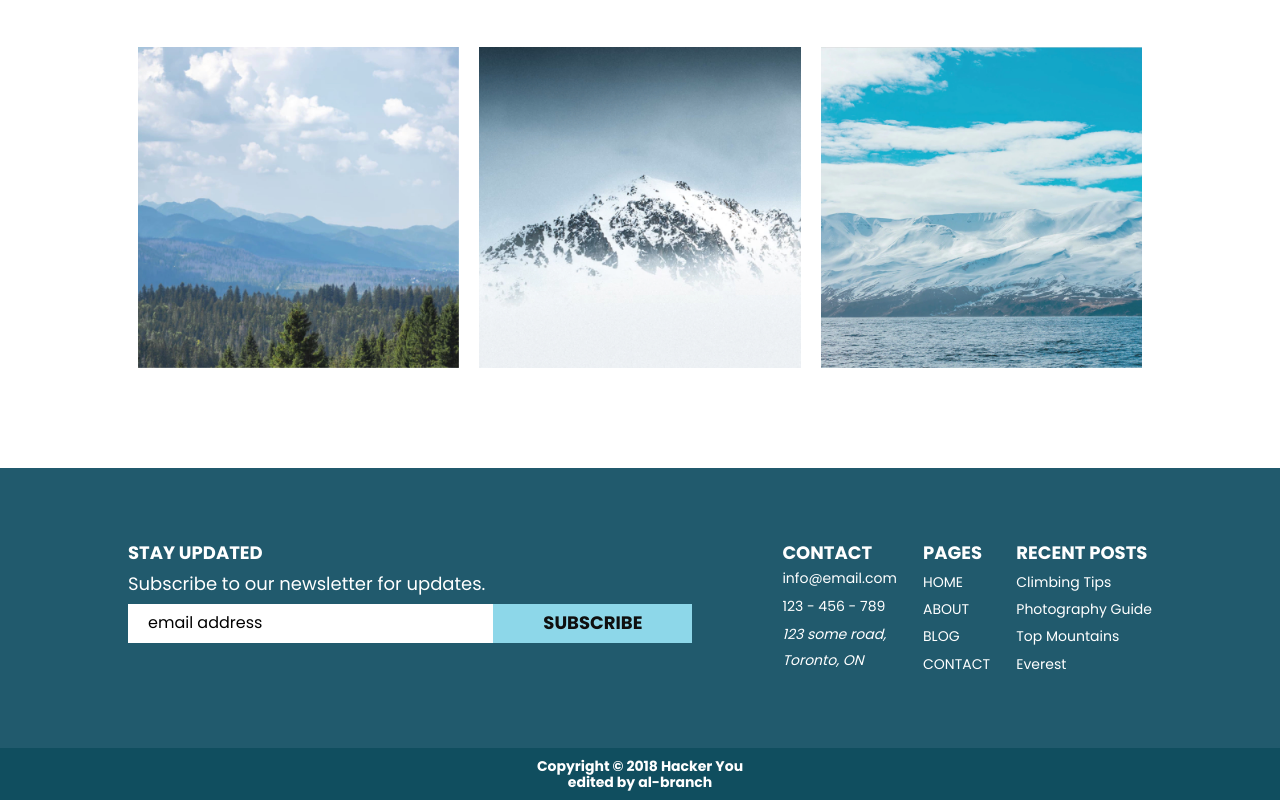
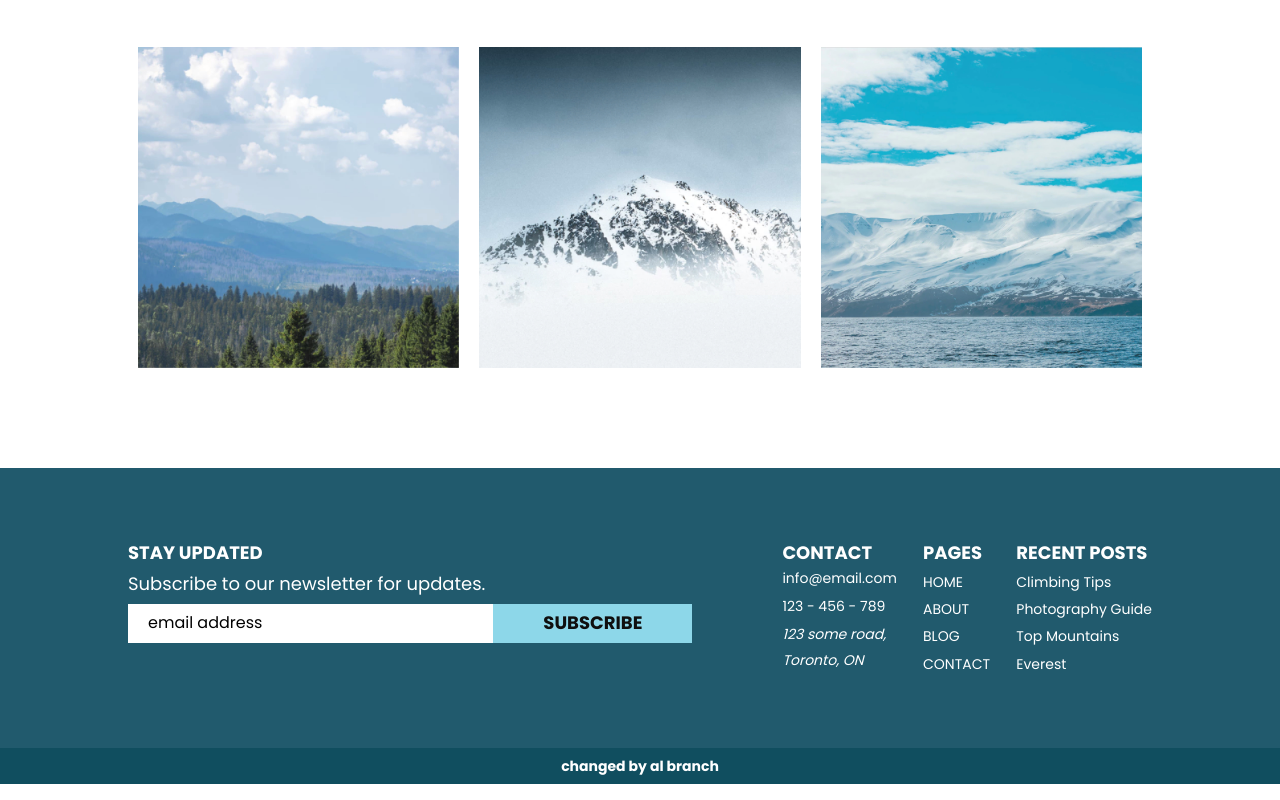
Before and after one commit to skininja673/AkalpitSharma-Assignment1, a plain HTML site: page index.html in a window 1280 px wide. Shown: the part 3152-3952 px from the top of the page. Drawn offline with Linux system fonts and the light colour scheme.

Commit message:
changed footer by al branch

```diff
--- a/index.html
+++ b/index.html
@@ -193,8 +193,7 @@
         </footer>
         <div class="bottom-line">
             <div class="wrapper">
-                <p>Copyright © 2018 Hacker You</p>
-                <p>edited by al-branch</p>
+                <p>changed by al branch</p>
             </div>
         </div>
     </body>
```
